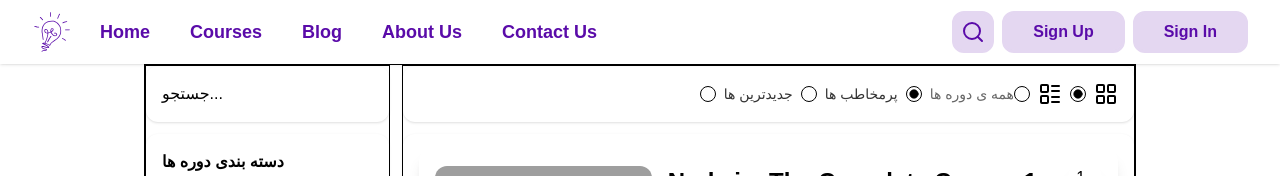
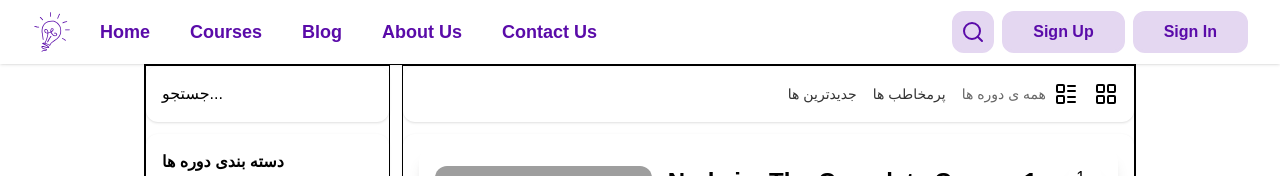
Before and after one commit to academy-react/luminous, a Next.js app: page /en/courses in a window 1280 px wide. Shown: the top 176 px of the page. Built offline with nearby package versions, Linux system fonts and the light colour scheme; grey boxes are pictures that could not be loaded; a web font is replaced by a local one.

Commit message:
refactor: hidden circle

```diff
--- a/src/components/ui/radio-group.tsx
+++ b/src/components/ui/radio-group.tsx
@@ -29,7 +29,7 @@ const RadioGroupItem = React.forwardRef<
     <RadioGroupPrimitive.Item
       ref={ref}
       className={cn(
-        " aspect-square h-4 w-4 rounded-full border border-black text-black ring-offset-background focus:outline-none focus-visible:ring-2  focus-visible:ring-offset-2 disabled:cursor-not-allowed disabled:opacity-50",
+        "hidden aspect-square h-4 w-4 rounded-full border border-black text-black ring-offset-background focus:outline-none focus-visible:ring-2  focus-visible:ring-offset-2 disabled:cursor-not-allowed disabled:opacity-50",
         className
       )}
       {...props}
```
